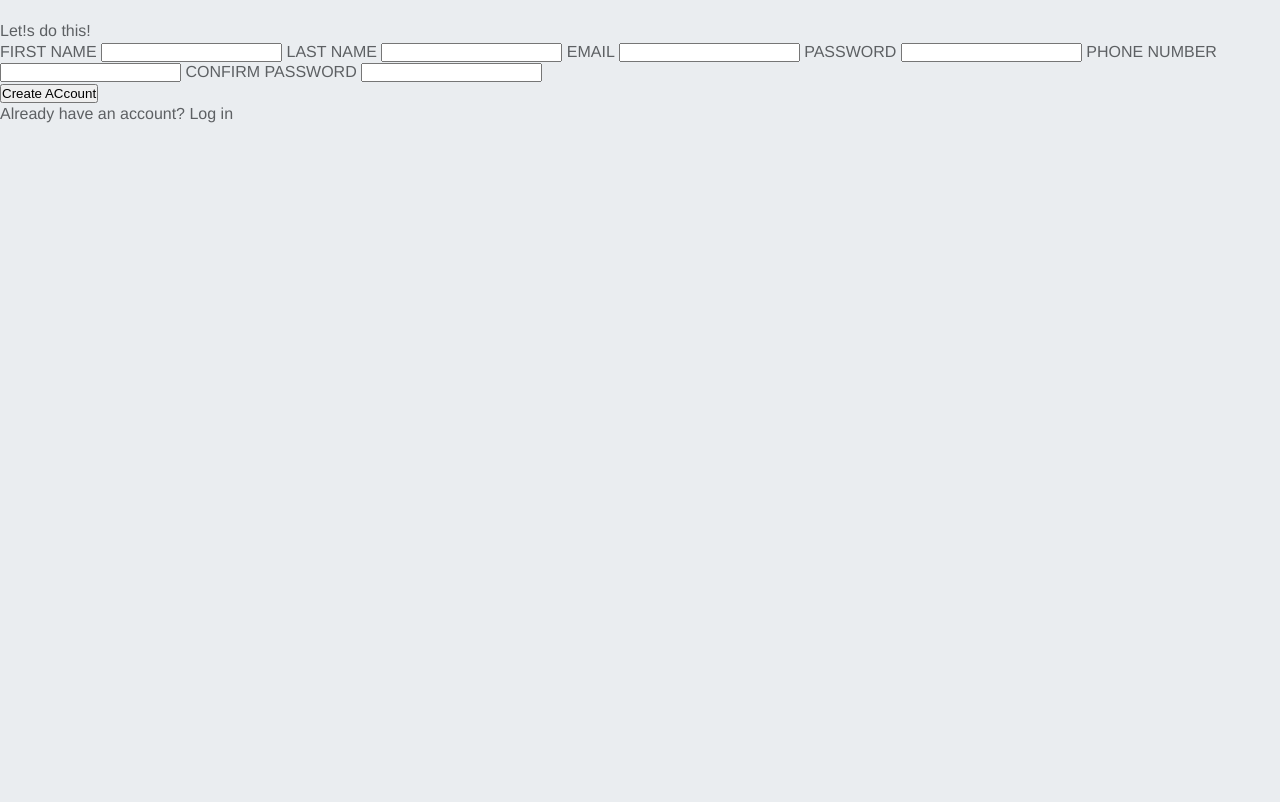
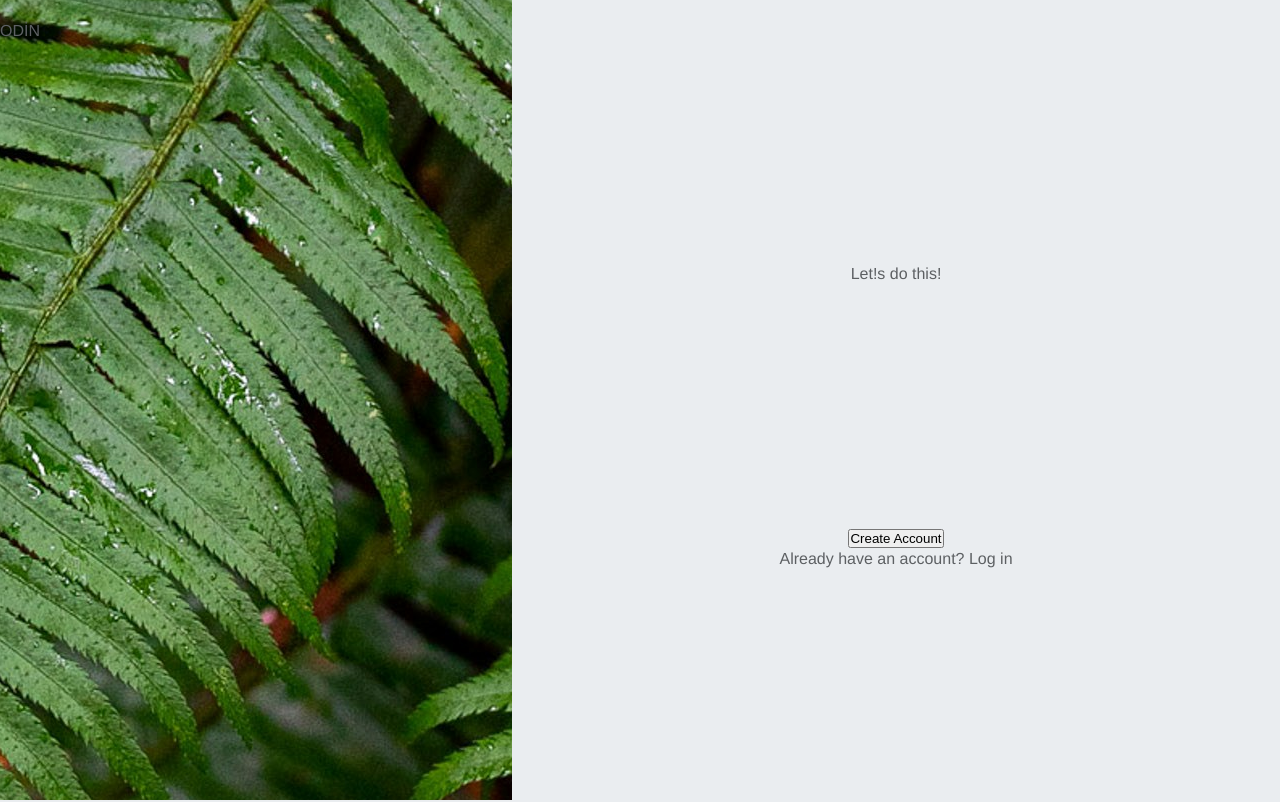
Before and after one commit to AOPrukcu/odin-form, a plain HTML site: page index.html in a window 1280 px wide. Shown: the top 802 px of the page. Drawn offline with Linux system fonts and the light colour scheme.

Commit message:
page alligning done

```diff
--- a/index.html
+++ b/index.html
@@ -11,7 +11,7 @@
     <div class="col-1">
         <div>
             <img src="" alt="">
-            <p></p>
+            <p>ODİN</p>
         </div>
     </div>
 
@@ -22,6 +22,21 @@
         <div class="row">
             <form action="#" method="">
                 <div>Let!s do this!</div>
+                <div>
+
+                </div>
+                <div>
+
+                </div>
+                <div>
+
+                </div>
+                <div>
+
+                </div>
+                <div>
+
+                </div>
 
                 <label for="first-name">FIRST NAME</label>
                 <input type="text" name="first-name" id="first-name" required>
@@ -45,7 +60,7 @@
             </form>
         </div>
         <div class="row">
-            <button type="submit">Create ACcount</button>
+            <button type="submit">Create Account</button>
             <p>Already have an account? Log in</p>
         </div>
     </div>
--- a/styles.css
+++ b/styles.css
@@ -10,8 +10,28 @@
     font-family: "Helvetica", "Arial", sans-serif;
     font-size: 16px;
     line-height: 1.3;
+    display: flex;
+    align-items: center;
+    gap: 16p;
+  }
 
+  .col-1,.col-2{
+    height: 100vh;
+  }
+
+  .col-1{
+    background-image: url("halie-west-25xggax4bSA-unsplash.jpg");
+    flex: 2 ;
+    background-position: center;
+  }
+
+  .col-2{
     display: flex;
     flex-direction: column;
-    align-items: center;
+    flex:3 ;
   }
+
+  .col-2 div{
+    height: 33vh;
+    text-align: center;
+  }
```
